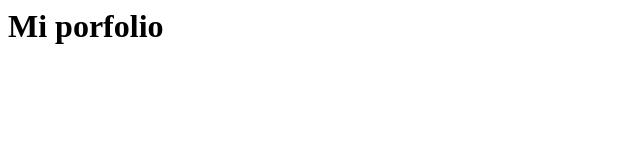
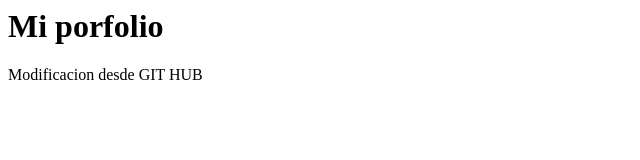
Before and after one commit to Maxituschi/Repositorio-FronfEnd, a plain HTML site: page index.html in a window 1280 px wide. Shown: the whole page, without its empty margins (0-640 px from the left). Drawn offline with Linux system fonts and the light colour scheme.

Commit message:
Update index.html

```diff
--- a/index.html
+++ b/index.html
@@ -1 +1,2 @@
 <h1>Mi porfolio</h1>
+<p>Modificacion desde GIT HUB</P>
```
